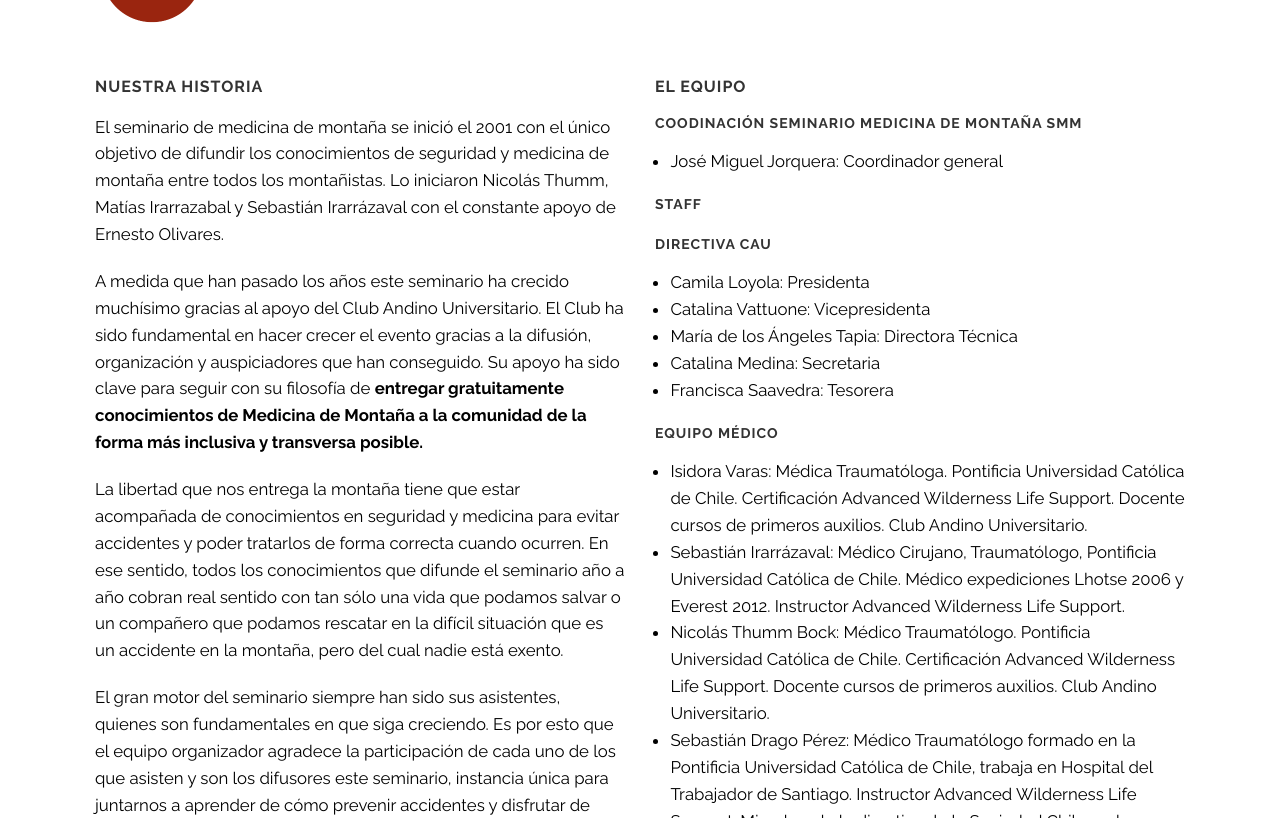
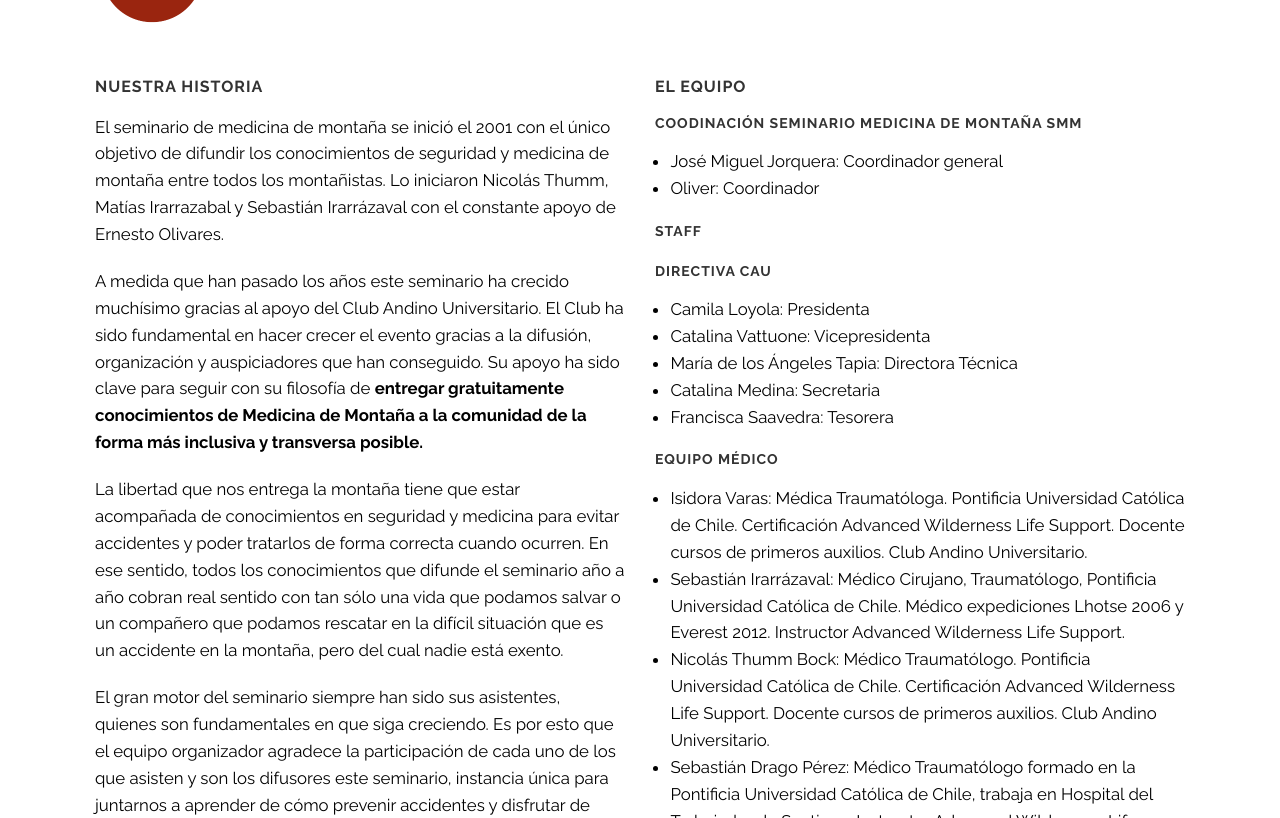
Before and after one commit to clubandinouniversitario/smm, a Jekyll site: the page built from about.html, in a window 1280 px wide and 900 px high, scrolled down 337 px, cut to the strip 82-900 px from the top of the window. Built offline with Jekyll 4.4.1, drawn with Linux system fonts in a browser that asks for light colours.

Commit message:
Agregar Oliver

```diff
--- a/_data/team.yml
+++ b/_data/team.yml
@@ -1,6 +1,9 @@
 managment:
   - name: José Miguel Jorquera
     description: Coordinador general
+  - name: Oliver
+    description: Coordinador
+
 
 board:
   - name: Camila Loyola
```
